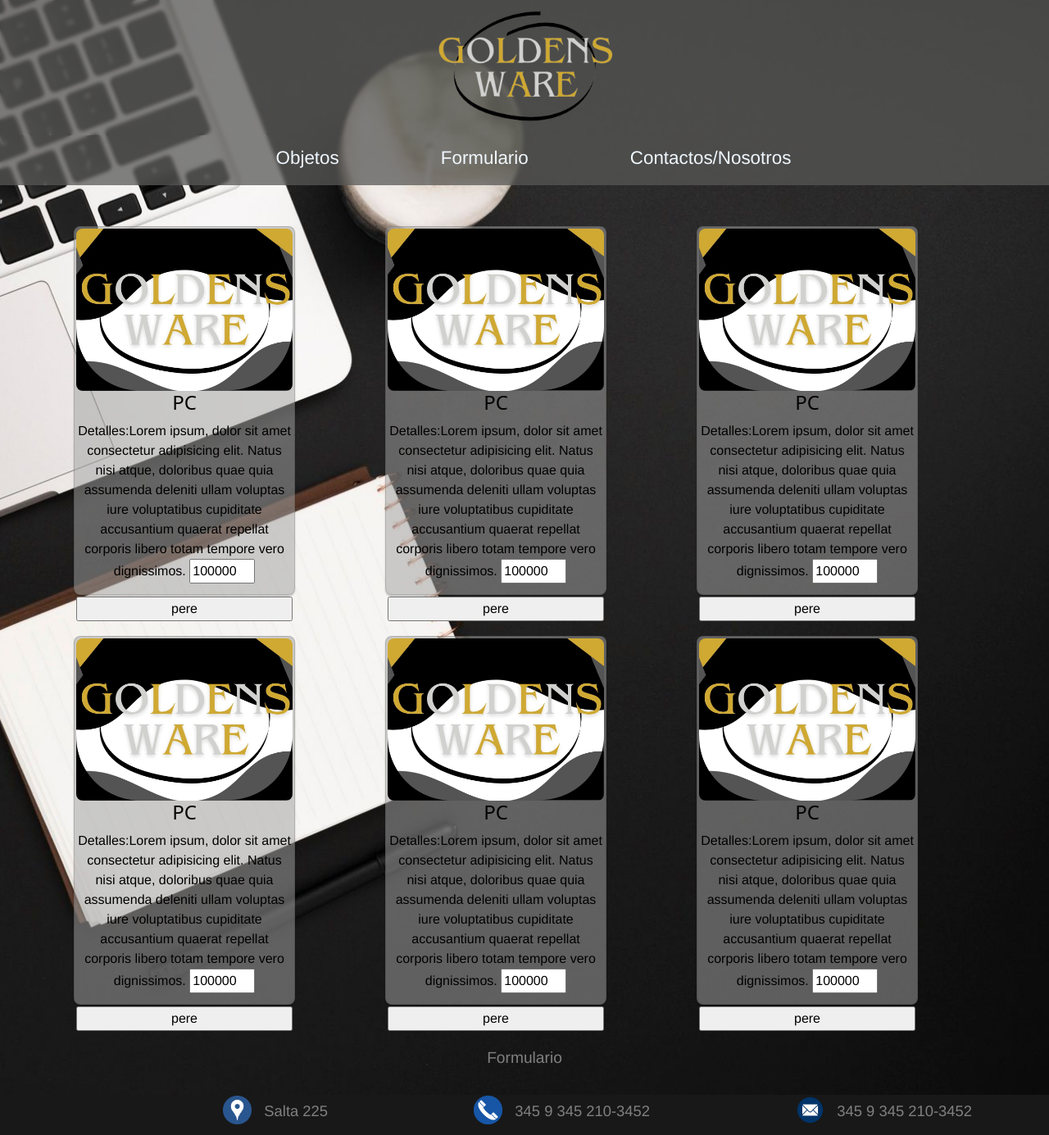
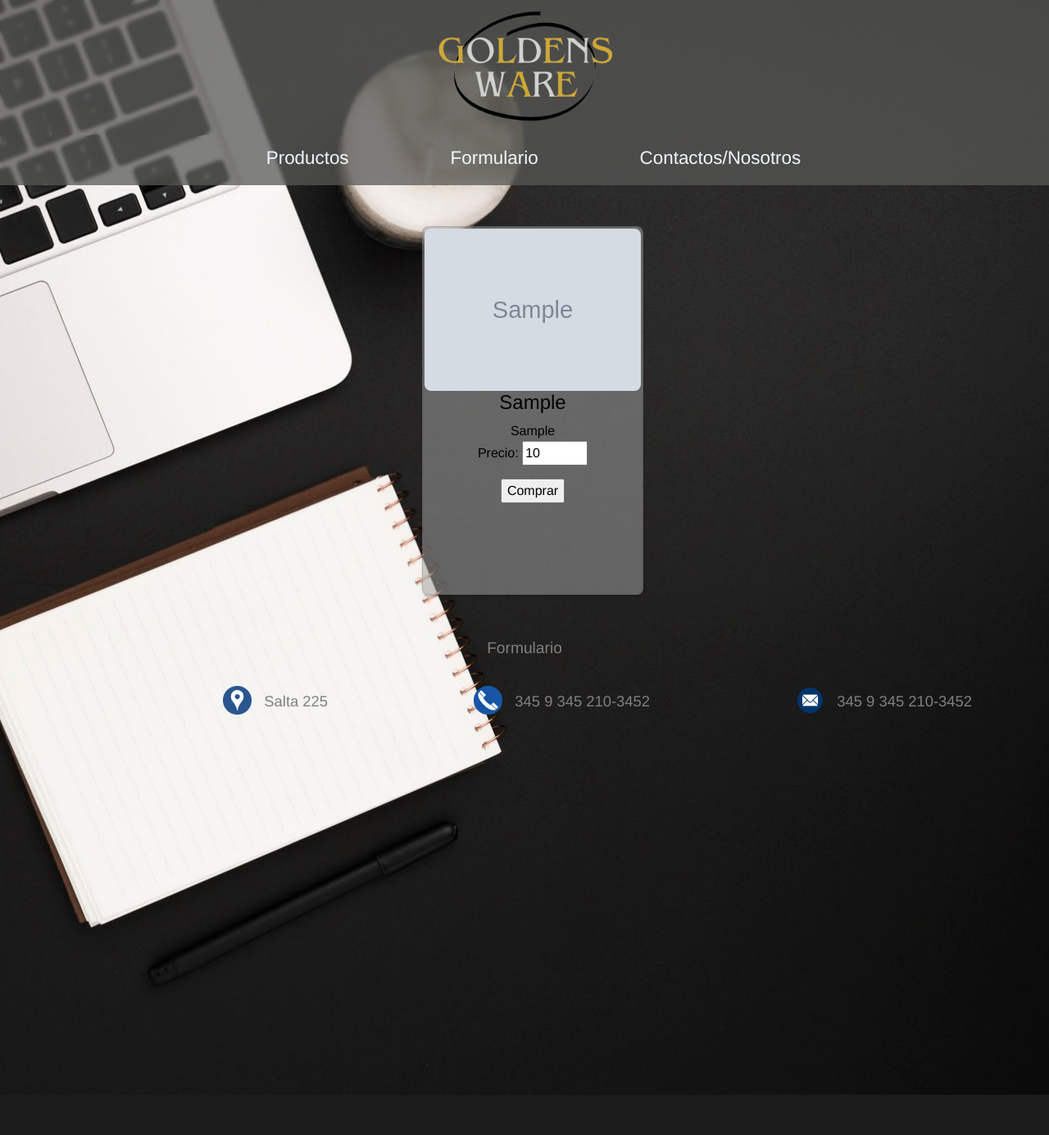
Before and after one commit to litofrandela/GoldensWare, a PHP site: page / in a window 1280 px wide. Shown: the whole page at 82% size. After the commit the page ends 1336 px from the top, so only its background shows below. Run offline with PHP 8.4, Linux system fonts and the light colour scheme; tables that the repository leaves empty or names only in its code hold one stand-in row (values such as "Sample post"); grey boxes marked "Sample" are stand-in pictures; a stand-in replaces the project's code that opens the database connection; some libraries are stand-ins or nearby versions.

Commit message:
index.php

```diff
--- a/index.php
+++ b/index.php
@@ -23,7 +23,7 @@
       <button class="cerrar-menu" id="cerrar"><img src="img/cerrar.svg" alt=""></button>
       <ul class="sacar">
         <li class="bord">
-          <a class="color" href="#objetos" id="c">Objetos</a>
+          <a class="color" href="#objetos" id="c">Productos</a>
         </li>
         <div class="espacio">
           <li class="bord">
@@ -43,84 +43,32 @@
 
   <div class="container" id="objetos">
     <div class="row">
-      <div class="card">
-        <img src="img/logo.jpg" alt="#" class="image">
-        <h4 id="O1">PC</h4>
-        <p class="texto" name="D1">Detalles:Lorem ipsum, dolor sit amet consectetur adipisicing elit. Natus nisi atque,
-          doloribus quae quia assumenda
-          deleniti ullam voluptas iure voluptatibus cupiditate accusantium quaerat repellat corporis libero totam
-          tempore
-          vero dignissimos.
-          <input type="text" class="text2" id="precio" value="100000" readonly>
-        </p>
-        <input type="submit" id="precio" value="pere" class="texto">
-      </div>
-      <div class="card">
-        <img src="img/logo.jpg" alt="#" class="image" value="logo">
-        <h4 id="O1">PC</h4>
-        <p class="texto" name="D1">Detalles:Lorem ipsum, dolor sit amet consectetur adipisicing elit. Natus nisi atque,
-          doloribus quae quia assumenda
-          deleniti ullam voluptas iure voluptatibus cupiditate accusantium quaerat repellat corporis libero totam
-          tempore
-          vero dignissimos.
-          <input type="text" class="text2" id="precio" value="100000" readonly>
-        </p>
-        <input type="submit" id="precio" value="pere" class="texto">
-      </div>
+             <?php
+      require_once "conexion.php";
 
-      <div class="card">
-        <img src="img/logo.jpg" alt="#" class="image" value="logo">
-        <h4 id="O1">PC</h4>
-        <p class="texto" name="D1">Detalles:Lorem ipsum, dolor sit amet consectetur adipisicing elit. Natus nisi atque,
-          doloribus quae quia assumenda
-          deleniti ullam voluptas iure voluptatibus cupiditate accusantium quaerat repellat corporis libero totam
-          tempore
-          vero dignissimos.
-          <input type="text" class="text2" id="precio" value="100000" readonly>
-        </p>
-        <input type="submit" id="precio" value="pere" class="texto">
-      </div>
+        // Paso 2: Consultar los datos
+        $consulta = "SELECT * FROM partes";
+        $resultado = mysqli_query($conn, $consulta);
 
-      <div class="card">
-        <img src="img/logo.jpg" alt="#" class="image" value="logo">
-        <h4 id="O1">PC</h4>
-        <p class="texto" name="D1">Detalles:Lorem ipsum, dolor sit amet consectetur adipisicing elit. Natus nisi atque,
-          doloribus quae quia assumenda
-          deleniti ullam voluptas iure voluptatibus cupiditate accusantium quaerat repellat corporis libero totam
-          tempore
-          vero dignissimos.
-          <input type="text" class="text2" id="precio" value="100000" readonly>
-        </p>
-        <input type="submit" id="precio" value="pere" class="texto">
-      </div>
+        // Paso 3: Iterar sobre los resultados y generar tarjetas de Bootstrap
+        while ($fila = mysqli_fetch_assoc($resultado)) {
+            ?>
+                <div class="card">
+                    <img src="<?php echo $fila['imagenes']; ?>" id="achicar" class="card-img-top" alt="...">
+                    <div class="texto" name="D1">
+                        <h4 id="O1"><?php echo $fila['objeto']; ?></h4>
+                        <p  name="D1"><?php echo $fila['detalle']; ?><br> Precio:
+                        <input type="text" class="text2" id="precio" value="<?php echo $fila['precio']; ?>" readonly>
+                        </p>
+                        <input type="submit" id="tamano" value="Comprar" class="texto">
+                    </div>
+                </div>
+            <?php
+        }
 
-
-      <div class="card">
-        <img src="img/logo.jpg" alt="#" class="image" value="logo">
-        <h4 id="O1">PC</h4>
-        <p class="texto" name="D1">Detalles:Lorem ipsum, dolor sit amet consectetur adipisicing elit. Natus nisi atque,
-          doloribus quae quia assumenda
-          deleniti ullam voluptas iure voluptatibus cupiditate accusantium quaerat repellat corporis libero totam
-          tempore
-          vero dignissimos.
-          <input type="text" class="text2" id="precio" value="100000" readonly>
-        </p>
-        <input type="submit" id="precio" value="pere" class="texto">
-      </div>
-
-
-      <div class="card">
-        <img src="img/logo.jpg" alt="#" class="image" value="logo">
-        <h4 id="O1">PC</h4>
-        <p class="texto" name="D1">Detalles:Lorem ipsum, dolor sit amet consectetur adipisicing elit. Natus nisi atque,
-          doloribus quae quia assumenda
-          deleniti ullam voluptas iure voluptatibus cupiditate accusantium quaerat repellat corporis libero totam
-          tempore
-          vero dignissimos.
-          <input type="text" class="text2" id="precio" value="100000" readonly>
-        </p>
-        <input type="submit" id="precio" value="pere" class="texto">
-      </div>
+        // Paso 4: Cerrar la conexión
+        mysqli_close($conn);
+        ?>
     </div>
     <div class="row c" id="formulario">
       <div class="col">
@@ -138,7 +86,7 @@
                 <input type="text" name="apellido" id="apellido" placeholder="Apellido" required>
                 <input type="text" autocomplete="email" name="correo" id="correo" placeholder="Correo"
                   pattern="[^@]+@[^@]+\.[a-zA-Z]{3,6}" title="Ingrese el @ o el .com" maxlength="60" required>
-                <button type="submit" id="btn" name="bt" class="eni">Enviar</button>
+                <input type="submit" id="btn" name="bt" class="eni" placeholder="Enviar">
               </form>
             </div>
           </div>
```
